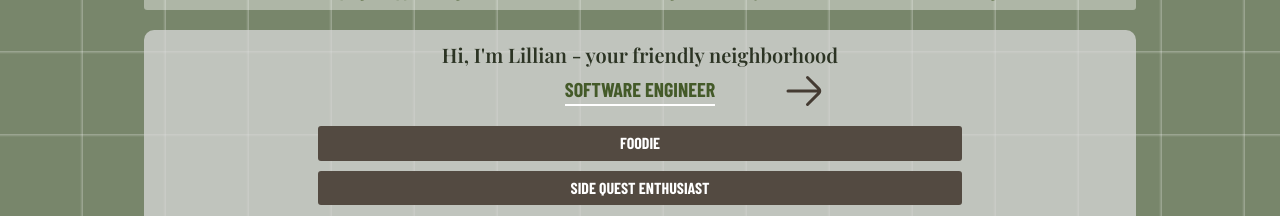
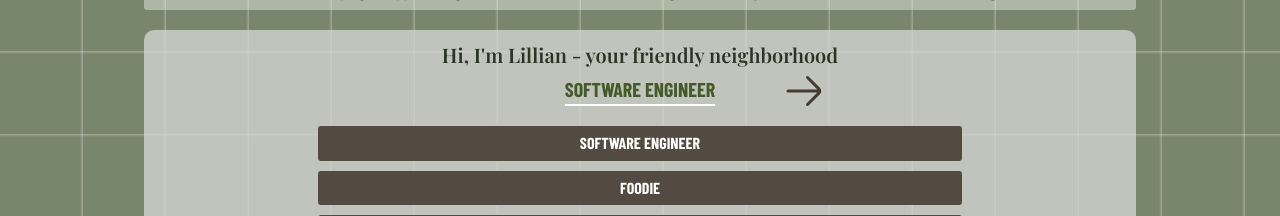
Before and after one commit to lillian-nguyen/portfolio-react, a React (Vite) app: page / in a window 1280 px wide. Shown: the part 1280-1496 px from the top of the page. Built offline with nearby package versions, Linux system fonts and the light colour scheme.

Commit message:
feature: toggle current text and Smiski img on button click

```diff
--- a/components/About/About.jsx
+++ b/components/About/About.jsx
@@ -18,7 +18,7 @@ const sweCurrents = [
 const foodieCurrents = [
     {text: 'Researching pizza tour stops', iconSrc: foodIcon, iconClass: 'foodieIcons'},
     {text: 'Contributing to the matcha shortage', iconSrc: foodIcon, iconClass: 'foodieIcons'},
-    {text: 'Baking choco chip toffee cookies', iconSrc: foodIcon, foodClass: 'foodieIcons'}
+    {text: 'Baking choco chip toffee cookies', iconSrc: foodIcon, iconClass: 'foodieIcons'}
 ];
 
 const sqeCurrents = [
@@ -81,8 +81,14 @@ return(
                 </div>
 
                 <div className={styles.inactiveAboutButtons}>
+                    <button id="theme0" onClick={() => {
+                        setCurrentItems(sweCurrents);
+                        setActiveTitle('SOFTWARE ENGINEER');
+                        setActiveSmiskiImages(smiskiImages['SOFTWARE ENGINEER'])
+                    }}>SOFTWARE ENGINEER</button>
                     <button id="theme1" onClick={() => {
-                        setCurrentItems(foodieCurrents);setActiveTitle('FOODIE');
+                        setCurrentItems(foodieCurrents);
+                        setActiveTitle('FOODIE');
                         setActiveSmiskiImages(smiskiImages['FOODIE']);
                     }}>FOODIE</button>
                     <button id="theme2" onClick={() => {
@@ -100,7 +106,6 @@ return(
             <img className={styles.polaroid} src="https://media3.giphy.com/media/v1.Y2lkPTc5MGI3NjExZ2dzZWp0YzlnemV2bTVtdG55Mjkxa3Vrd3h1dHE5bWtkbDV3OWtxNiZlcD12MV9pbnRlcm5hbF9naWZfYnlfaWQmY3Q9cw/t8nUMbu4NHNFQUKTq5/giphy.gif" alt="" />
         </div>
 
-
     </section>
     </section>
     );
```
